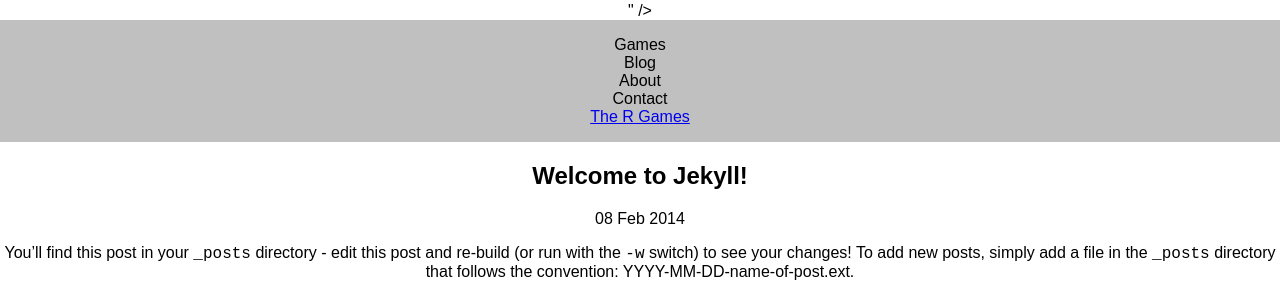
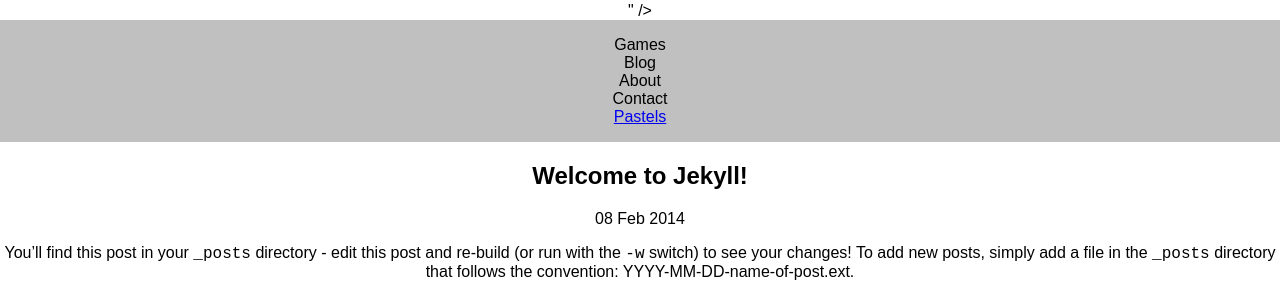
Before and after one commit to rishabh-ink/pastels, a Jekyll site: the page built from _posts/2014-02-08-welcome-to-jekyll.markdown, in a window 1280 px wide. Shown: the part 157-454 px from the top of the page. Built offline with Jekyll 4.4.1, drawn with Linux system fonts in a browser that asks for light colours; Markdown is read by kramdown in place of the engine named in the settings.

Commit message:
Used site name as a var.

```diff
--- a/_includes/header.html
+++ b/_includes/header.html
@@ -7,6 +7,6 @@
     <li class="menu__item menu__item--contact">Contact</li>
   </ul> <!-- /.menu -->
 
-  <a href="/" class="logo">The R Games</a>
+  <a href="/" class="logo">{{ site.name }}</a>
 
 </header> <!-- /.header -->
```
